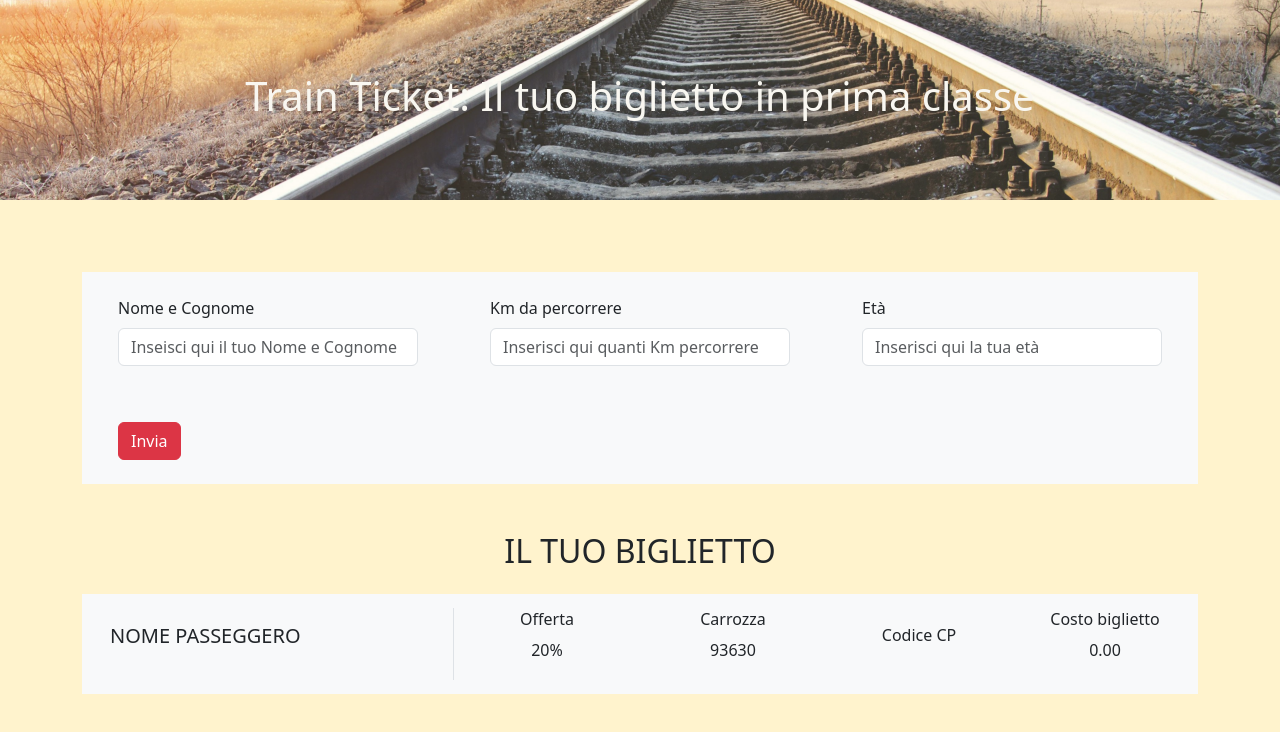
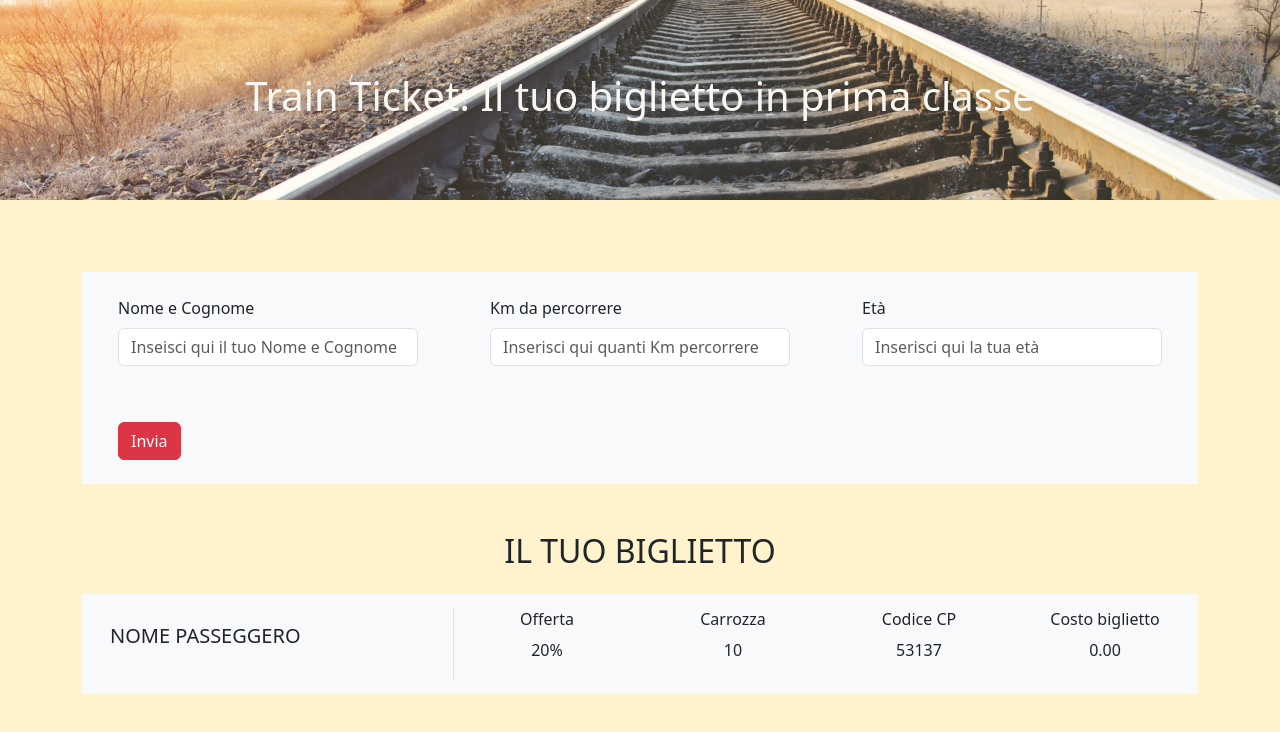
Before and after one commit to SimoneFilograna/js-biglietto-treno-form, a plain HTML site: page index.html in a window 1280 px wide. Both pictures are taken after a click on the button "Invia". Drawn offline with nearby package versions, Linux system fonts and the light colour scheme.

Commit message:
my-ticket-finished

```diff
--- a/index.html
+++ b/index.html
@@ -66,13 +66,13 @@
                     <div class="col-2 ">
                         <div class="box p-3 text-center">
                             <h6>Carrozza</h6>
-                            <p id="serial-number"></p>
+                            <p id="cab"></p>
                         </div>
                     </div>
                     <div class="col-2 ">
                         <div class="box p-3 text-center">
                             <h6>Codice CP</h6>
-                            <p></p>
+                            <p id="serial-number"></p>
                         </div>
                     </div>
                     <div class="col-2">
--- a/js/main.js
+++ b/js/main.js
@@ -42,6 +42,8 @@ btnCalc.addEventListener("click", function(){
         document.getElementById("offer").innerHTML = "Biglietto ordinario";
     }
 
+    document.getElementById("cab").innerHTML =  Math.floor((Math.random() * 10) + 1);
+
     document.getElementById("serial-number").innerHTML = (Math.random() * 100000).toFixed(0);
 
 
```
